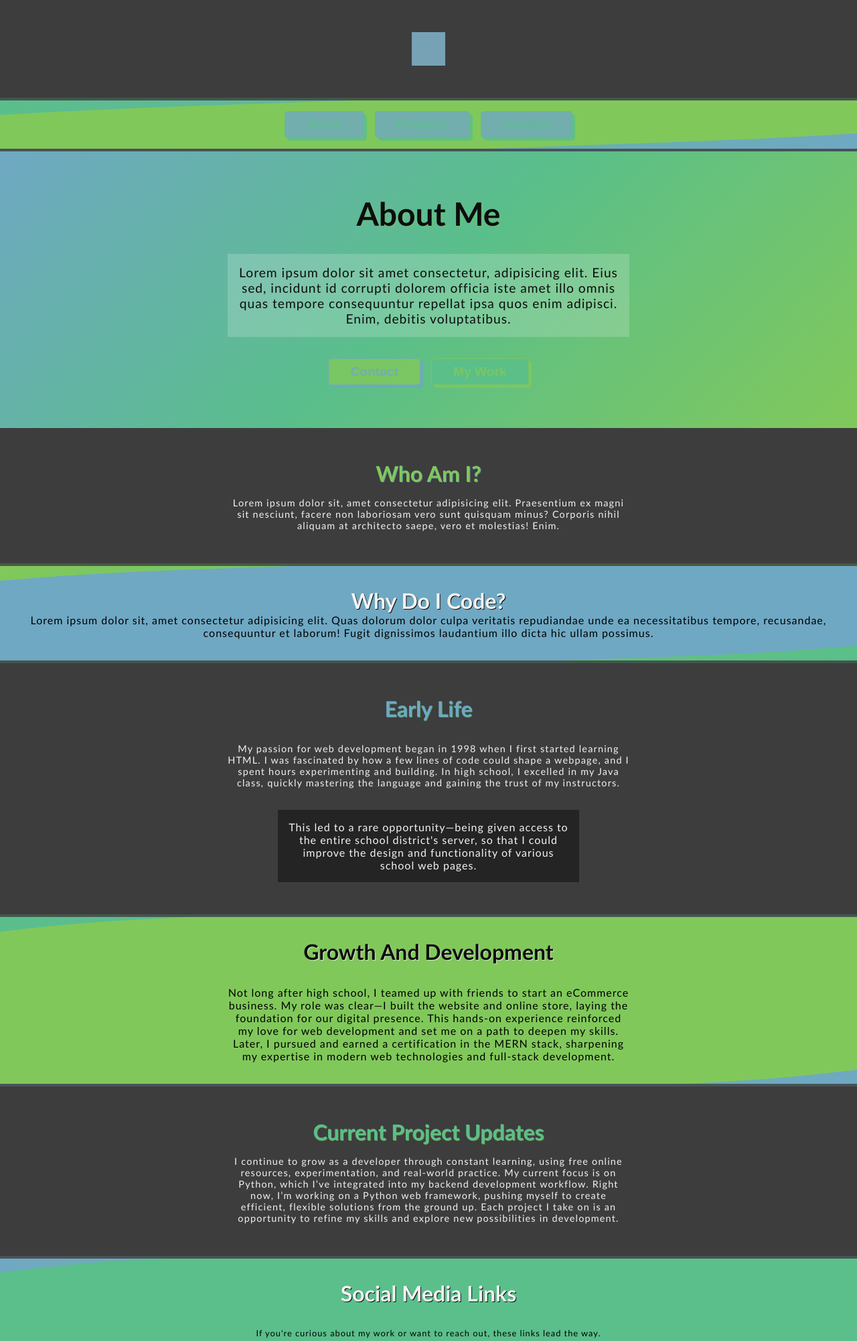
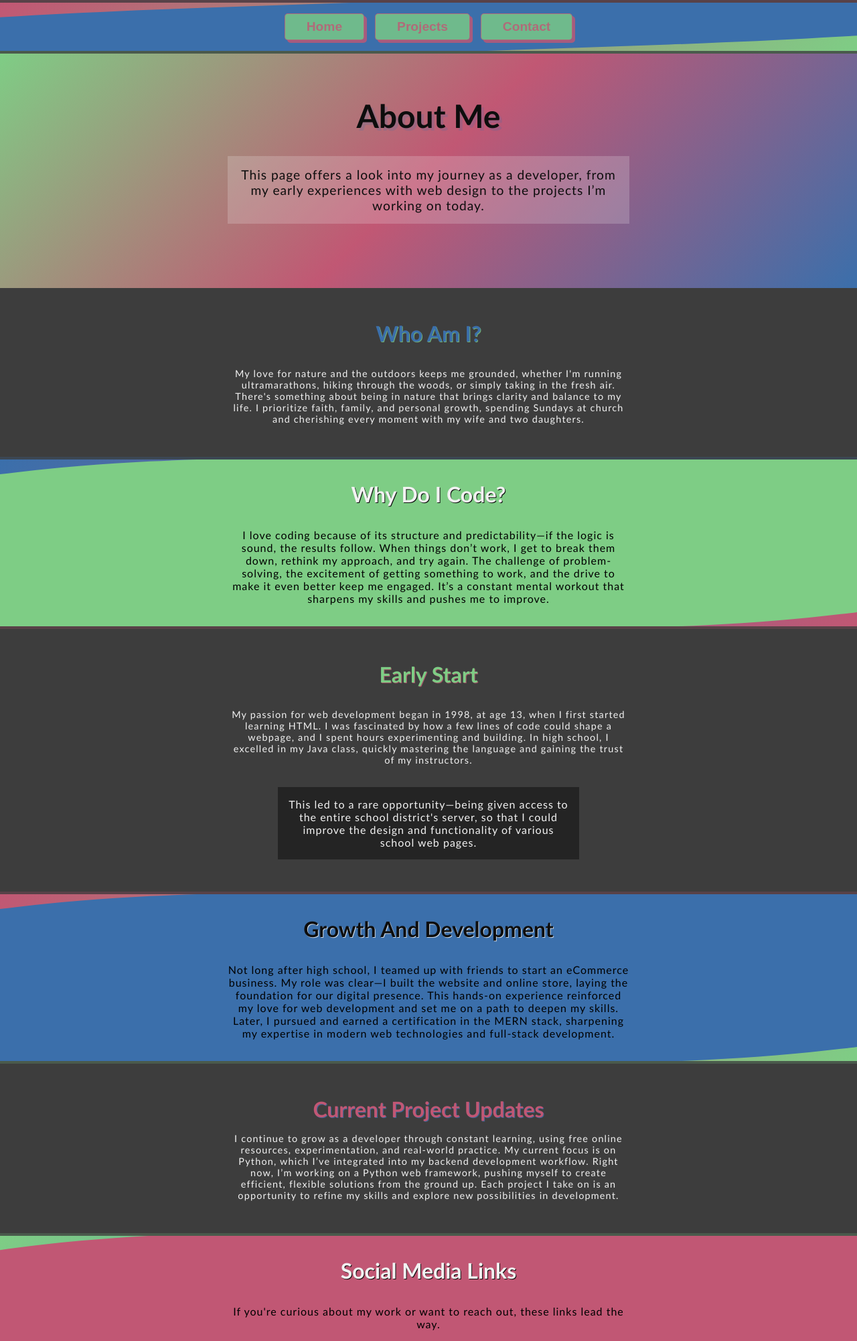
Before and after one commit to jake-the-cake/whoami, a Flask app: page /about in a window 1280 px wide. Shown: the top 2002 px of the page at 67% size. Run offline with Flask 3, Linux system fonts and the light colour scheme; parts of the project's set-up code (start-up, migrations or seed data) failed here and were passed over.

Commit message:
update styles and enhance about section with personal narrative and project promotion

```diff
--- a/app/static/styles.css
+++ b/app/static/styles.css
@@ -1,15 +1,15 @@
 :root {
-	--teal-hue: 199;
-	--magenta-hue: 149;
-	--yellow-hue: 99;
+	--teal-hue: 125;
+	--magenta-hue: 344;
+	--yellow-hue: 212;
 
-	--teal-sat: 41%;
-	--magenta-sat: 44%;
-	--yellow-sat: 50%;
+	--teal-sat: 44%;
+	--magenta-sat: 46%;
+	--yellow-sat: 49%;
 
-	--teal-lit: 60%;
+	--teal-lit: 65%;
 	--magenta-lit: 55%;
-	--yellow-lit: 57%;
+	--yellow-lit: 45%;
 
 	--teal-hsl: var(--teal-hue), var(--teal-sat), var(--teal-lit);
 	--magenta-hsl: var(--magenta-hue), var(--magenta-sat), var(--magenta-lit);
@@ -43,10 +43,6 @@
 	--dark-trans: hsl(0, 0%, 5%, .2);
 	--dark-half: hsl(0, 0%, 5%, .5);
 	--dark-dim: hsl(0, 0%, 5%, .8);
-}
-
-.f {
-	background-color: hsl(199, 29%, 57%);
 }
 
 * {
@@ -581,9 +577,3 @@ h3.yellow {
 		border-width: 2px;
 	}
 }
-
-.testing {
-	background-color: hsl(199, 30%, 59%);
-	width: 50px;
-	height: 50px;
-}
--- a/app/templates/about.html
+++ b/app/templates/about.html
@@ -6,33 +6,27 @@
 <div class="hero">
 	<h1>About Me</h1>
 	<p>
-		Lorem ipsum dolor sit amet consectetur, adipisicing elit. Eius sed, incidunt id corrupti dolorem officia iste amet illo omnis quas tempore consequuntur repellat ipsa quos enim adipisci. Enim, debitis voluptatibus.
-	</p>
-	<div class="row-10 jcenter flip">
-		<a href="#contact-form">
-			<button class="btn-yellow">Contact</button>
-		</a>
-		<a href="#social-media">
-			<button class="btn-magenta">My Work</button>
-		</a>
-	</div>
+    This page offers a look into my journey as a developer, from my early experiences with web design to the projects I’m working on today.
+  </p>
 </div>
-<div class="space row-10 column acenter max-width">
+<div class="space row-20 column acenter max-width">
   <h3 class="yellow">Who Am I?</h3>
 	<span>
-    Lorem ipsum dolor sit, amet consectetur adipisicing elit. Praesentium ex magni sit nesciunt, facere non laboriosam vero sunt quisquam minus? Corporis nihil aliquam at architecto saepe, vero et molestias! Enim.
+    My love for nature and the outdoors keeps me grounded, whether I'm running ultramarathons, hiking through the woods, or simply taking in the fresh air. There's something about being in nature that brings clarity and balance to my life. I prioritize faith, family, and personal growth, spending Sundays at church and cherishing every moment with my wife and two daughters.
   </span>
 </div>
 <div class="section-teal">
-	<div class="section-content">
+	<div class="section-content row-20 column center max-width">
     <h3 class="light">Why Do I Code?</h3>
-    <p>Lorem ipsum dolor sit, amet consectetur adipisicing elit. Quas dolorum dolor culpa veritatis repudiandae unde ea necessitatibus tempore, recusandae, consequuntur et laborum! Fugit dignissimos laudantium illo dicta hic ullam possimus.</p>
-	</div>
+    <p>
+      I love coding because of its structure and predictability—if the logic is sound, the results follow. When things don’t work, I get to break them down, rethink my approach, and try again. The challenge of problem-solving, the excitement of getting something to work, and the drive to make it even better keep me engaged. It’s a constant mental workout that sharpens my skills and pushes me to improve.
+    </p>
+  </div>
 </div>
 <div class="space row-20 column center max-width">
-  <h3 class="teal">Early Life</h3>
+  <h3 class="teal">Early Start</h3>
 	<span>
-    My passion for web development began in 1998 when I first started learning HTML. I was fascinated by how a few lines of code could shape a webpage, and I spent hours experimenting and building. In high school, I excelled in my Java class, quickly mastering the language and gaining the trust of my instructors.
+    My passion for web development began in 1998, at age 13, when I first started learning HTML. I was fascinated by how a few lines of code could shape a webpage, and I spent hours experimenting and building. In high school, I excelled in my Java class, quickly mastering the language and gaining the trust of my instructors.
   </span>
   <p>
     This led to a rare opportunity—being given access to the entire school district's server, so that I could improve the design and functionality of various school web pages.
--- a/app/templates/base.html
+++ b/app/templates/base.html
@@ -8,9 +8,6 @@
 	<script src="{{ url_for('static', filename='js/main.js') }}" defer></script>
 </head>
 <body>
-	<div class="space">
-		<div class="testing"></div>
-	</div>
 	<div class="section-yellow">
 			{% include 'components/navbar.html' %}
 	</div>
--- a/app/templates/components/projects-promo.html
+++ b/app/templates/components/projects-promo.html
@@ -1,5 +1,7 @@
 <div class="space row-10 column center max-width">
 	<h3 class="yellow">See My Work</h3>
-  <p>Check out some stuff</p>
+  <p>
+    Explore my projects to see my approach to problem-solving, efficiency, and design in action. Each one is a demonstration of my skills, creativity, and continuous growth as a developer.
+  </p>
   <a href="/projects" class="link-yellow">My Projects</a>
 </div>
--- a/app/templates/components/social-links.html
+++ b/app/templates/components/social-links.html
@@ -1,7 +1,7 @@
 <div class="section-magenta" id="social-media">
-	<div class="section-content row-20 column acenter">
+	<div class="section-content row-20 column acenter max-width">
 		<h3 class="light">Social Media Links</h3>
-		<p class="small">
+		<p>
 			If you're curious about my work or want to reach out, these links lead the way.
 		</p>
 		<div class="row-10 jcenter">
```
